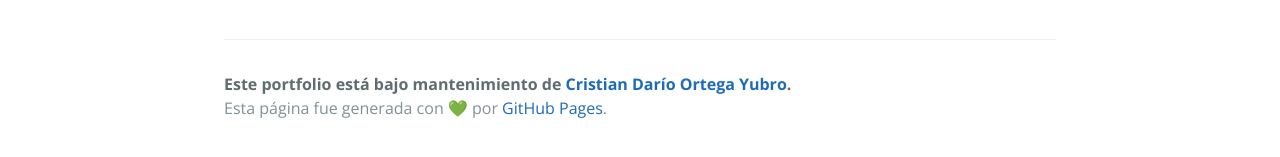
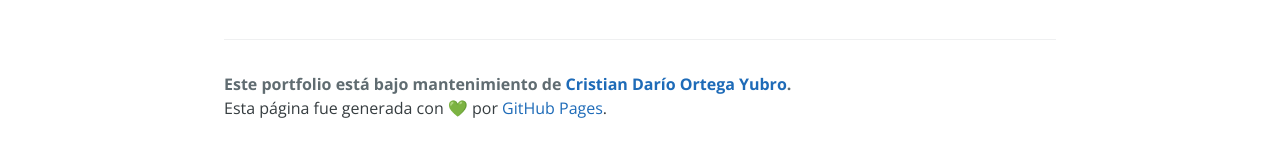
Before and after one commit to cristiandarioortegayubro/portfolio, a Jekyll site: the page built from index.md, in a window 1280 px wide. Shown: the part 495-652 px from the top of the page. Built offline with Jekyll 4.4.1, drawn with Linux system fonts in a browser that asks for light colours.

Commit message:
Update cayman.css

```diff
--- a/css/cayman.css
+++ b/css/cayman.css
@@ -189,4 +189,4 @@ a:hover { text-decoration: underline; }
 
 .site-footer-owner { display: block; font-weight: bold; }
 
-.site-footer-credits { color: #819198; }
+.site-footer-credits { color: #363d40; }
```
